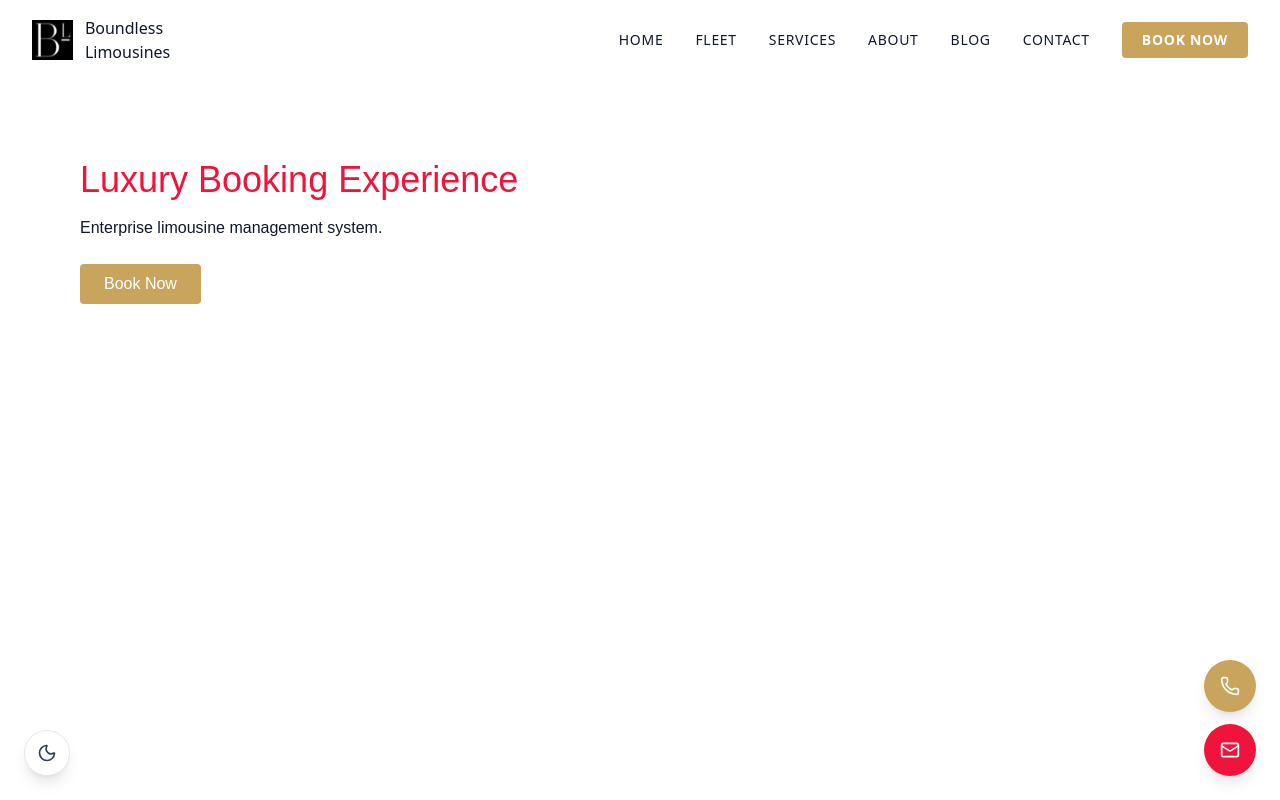
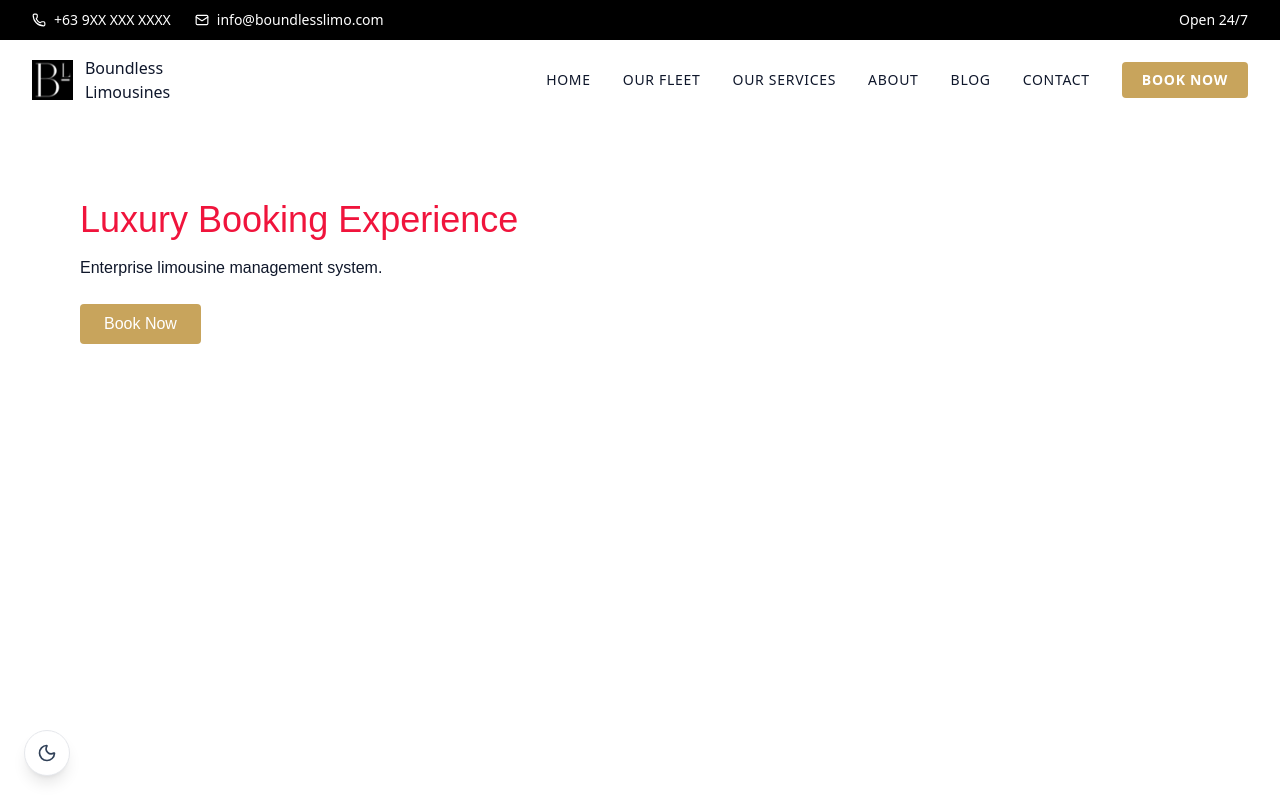
Before and after one commit to mit-adrian/booking-management-system, a React (Vite) app: page / in a window 1280 px wide. Shown: the top 800 px of the page. Built offline with nearby package versions, Linux system fonts and the light colour scheme.

Commit message:
hotfix: enhancing navbar adding top bar

```diff
--- a/src/components/layout/Navbar.tsx
+++ b/src/components/layout/Navbar.tsx
@@ -1,5 +1,5 @@
 import { Link } from "react-router-dom";
-import { Menu, X } from "lucide-react";
+import { Menu, X, Phone, Mail } from "lucide-react";
 import { useState, useEffect } from "react";
 
 export default function Navbar() {
@@ -16,8 +16,38 @@ export default function Navbar() {
   }, []);
 
   return (
+    <>
+      {/* TOP BAR - Desktop Only */}
+      {/* TOP BAR - Desktop Only */}
+      <div className="hidden lg:block bg-black text-white text-sm">
+        <div className="max-w-7xl mx-auto px-8">
+          <div className="flex items-center justify-between h-10">
+            <div className="flex items-center gap-6">
+              <a
+                href="tel:+639XXXXXXXXX"
+                className="flex items-center gap-2 hover:opacity-80"
+              >
+                <Phone size={14} />
+                +63 9XX XXX XXXX
+              </a>
+
+              <a
+                href="mailto:info@boundlesslimo.com"
+                className="flex items-center gap-2 hover:opacity-80"
+              >
+                <Mail size={14} />
+                info@boundlesslimo.com
+              </a>
+            </div>
+
+            <div>Open 24/7</div>
+          </div>
+        </div>
+      </div>
+
+      {/* MAIN NAV */}
       <nav
-      className={`sticky top-0 z-50 transition-colors duration-300
+        className={`sticky top-0 z-50 transition-all duration-300
           bg-white dark:bg-slate-900
           text-slate-900 dark:text-white
           ${isScrolled ? "shadow-lg" : ""}
@@ -33,34 +63,21 @@ export default function Navbar() {
                 className="h-10 w-auto object-contain"
               />
               <h2>
-              <span className="transition-colors duration-300">Boundless</span>
+                <span>Boundless</span>
                 <br />
-              <span className="transition-colors duration-300">Limousines</span>
+                <span>Limousines</span>
               </h2>
             </Link>
 
-          {/* Desktop Menu (lg and up only) */}
+            {/* Desktop Menu */}
             <div className="hidden lg:flex items-center gap-8 text-sm font-medium uppercase tracking-wider">
-            <Link className="hover:text-secondary transition" to="/">
-              Home
-            </Link>
-            <Link className="hover:text-secondary transition" to="/fleet">
-              Fleet
-            </Link>
-            <Link className="hover:text-secondary transition" to="/services">
-              Services
-            </Link>
-            <Link className="hover:text-secondary transition" to="/about">
-              About
-            </Link>
-            <Link className="hover:text-secondary transition" to="/blog">
-              Blog
-            </Link>
-            <Link className="hover:text-secondary transition" to="/contact">
-              Contact
-            </Link>
+              <Link to="/">Home</Link>
+              <Link to="/fleet">Our Fleet</Link>
+              <Link to="/services">Our Services</Link>
+              <Link to="/about">About</Link>
+              <Link to="/blog">Blog</Link>
+              <Link to="/contact">Contact</Link>
 
-            {/* CTA */}
               <Link
                 to="/booking"
                 className="bg-secondary text-white px-5 py-2 rounded font-semibold hover:opacity-90 transition"
@@ -69,8 +86,21 @@ export default function Navbar() {
               </Link>
             </div>
 
-          {/* Hamburger (Mobile + Tablet, below lg) */}
-          <div className="lg:hidden">
+            {/* Mobile Right Side */}
+            <div className="flex items-center gap-4 lg:hidden">
+              {/* Phone Icon (Important for limo business) */}
+              <a href="tel:+639XXXXXXXXX" className="hover:opacity-80">
+                <Phone size={22} />
+              </a>
+
+              <a
+                href="mailto:info@boundlesslimo.com"
+                className="flex items-center gap-2 hover:opacity-80"
+              >
+                <Mail size={22} />
+              </a>
+
+              {/* Hamburger */}
               <button onClick={() => setIsMobileOpen(!isMobileOpen)}>
                 {isMobileOpen ? (
                   <X className="h-6 w-6" />
@@ -82,7 +112,7 @@ export default function Navbar() {
           </div>
         </div>
 
-      {/* Mobile / Tablet Dropdown Menu */}
+        {/* Mobile Dropdown */}
         {isMobileOpen && (
           <div className="absolute top-20 left-0 w-full bg-white dark:bg-slate-900 border-t shadow-lg lg:hidden">
             <div className="flex flex-col px-6 py-6 space-y-5 text-sm font-medium uppercase tracking-wide">
@@ -90,10 +120,10 @@ export default function Navbar() {
                 Home
               </Link>
               <Link onClick={() => setIsMobileOpen(false)} to="/fleet">
-              Fleet
+                Our Fleet
               </Link>
               <Link onClick={() => setIsMobileOpen(false)} to="/services">
-              Services
+                Our Services
               </Link>
               <Link onClick={() => setIsMobileOpen(false)} to="/about">
                 About
@@ -116,5 +146,6 @@ export default function Navbar() {
           </div>
         )}
       </nav>
+    </>
   );
 }
--- a/src/components/layout/PublicLayout.tsx
+++ b/src/components/layout/PublicLayout.tsx
@@ -2,7 +2,7 @@ import { Outlet } from "react-router-dom";
 import Navbar from "./Navbar";
 import Footer from "./Footer";
 import FloatingThemeToggle from "./FloatingThemeToggle";
-import FloatingContactStack from "./FloatingContactStack";
+// import FloatingContactStack from "./FloatingContactStack";
 
 export default function PublicLayout() {
   return (
@@ -13,7 +13,7 @@ export default function PublicLayout() {
       </main>
       <Footer />
       <FloatingThemeToggle />
-      <FloatingContactStack />
+      {/* <FloatingContactStack /> */}
     </div>
   );
 }
```
Lines whose indentation alone changed are shown as unchanged.
